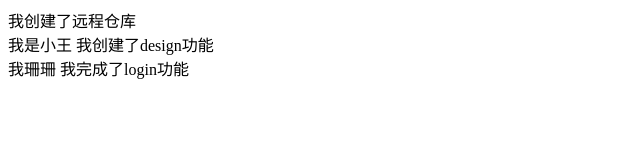
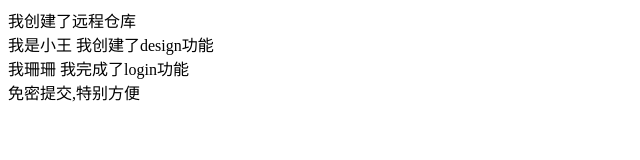
Before and after one commit to guanshanshan999/myfirst, a plain HTML site: page index.html in a window 1280 px wide. Shown: the whole page, without its empty margins (0-640 px from the left). Drawn offline with Linux system fonts and the light colour scheme.

Commit message:
免密提交,特别方便

```diff
--- a/index.html
+++ b/index.html
@@ -11,5 +11,8 @@
 
     <div>我是小王  我创建了design功能</div>
     <div>我珊珊  我完成了login功能</div>
+
+    <div>免密提交,特别方便</div>
+
 </body>
 </html>
```
